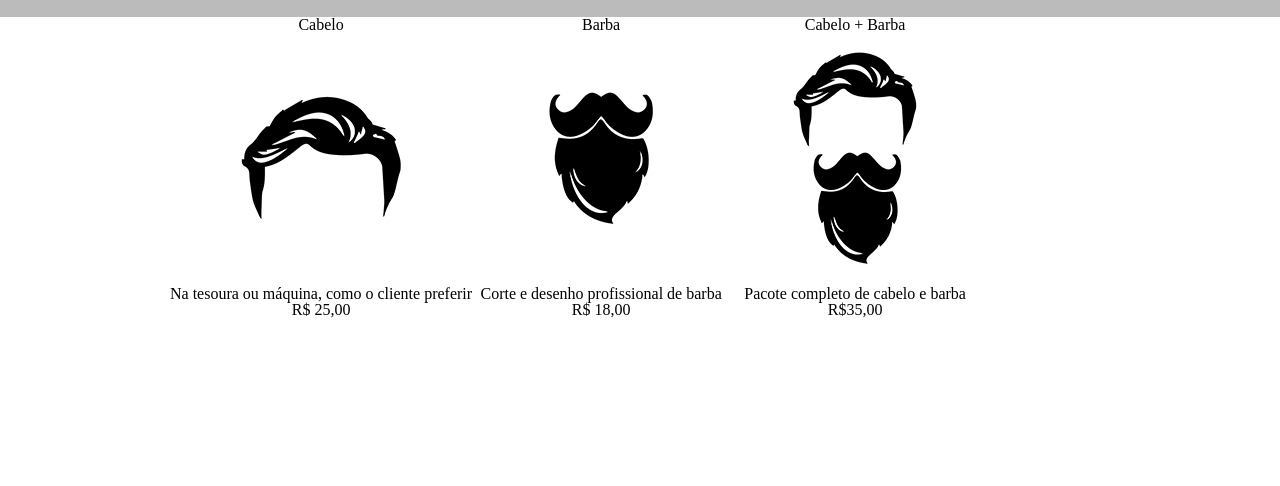
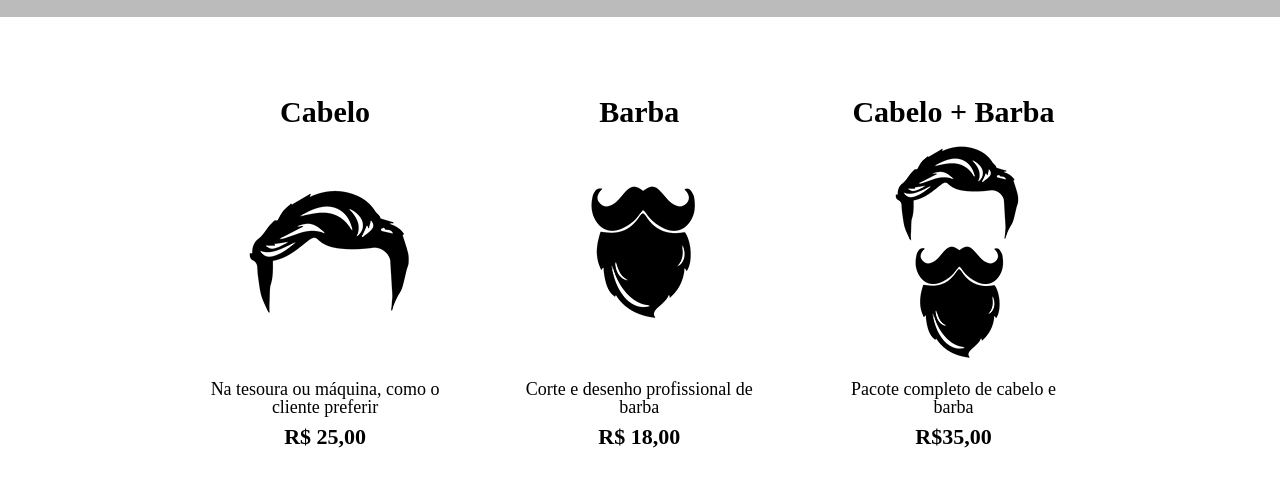
Before and after one commit to heitormorak/ALURA-html-css, a plain HTML site: page Barbearia/produtos.html in a window 1280 px wide. Shown: the part 276-762 px from the top of the page. Drawn offline with Linux system fonts and the light colour scheme.

Commit message:
add products page

```diff
--- a/Barbearia/produtos.css
+++ b/Barbearia/produtos.css
@@ -31,9 +31,30 @@ nav a {
 .produtos{
     width: 940px;
     margin: 0 auto;
+    padding: 50px 0;
 }
 
 .produtos li {
     display: inline-block;
     text-align: center;
+    width: 30%;
+    vertical-align: top;
+    margin: 0 1.5%;
+    padding: 30px 20px;
+    box-sizing: border-box;
 }
+
+.produtos h2{
+    font-size: 30px;
+    font-weight: bold;
+}
+
+.produto-descricao {
+    font-size: 18px;
+}
+
+.produto-preco {
+    font-size: 22px;
+    font-weight: bold;
+    margin: 10px 0 0;
+}
--- a/Barbearia/produtos.html
+++ b/Barbearia/produtos.html
@@ -25,20 +25,20 @@
             <li>
                 <h2>Cabelo</h2>
                 <img src="cabelo.jpg">
-                <p>Na tesoura ou máquina, como o cliente preferir</p>
-                <p>R$ 25,00</p>
+                <p class="produto-descricao">Na tesoura ou máquina, como o cliente preferir</p>
+                <p class="produto-preco">R$ 25,00</p>
             </li>
             <li>
                 <h2>Barba</h2>
                 <img src="barba.jpg">
-                <p>Corte e desenho profissional de barba</p>
-                <p>R$ 18,00</p>
+                <p class="produto-descricao">Corte e desenho profissional de barba</p>
+                <p class="produto-preco">R$ 18,00</p>
             </li>
             <li>
                 <h2>Cabelo + Barba</h2>
                 <img src="cabelo+barba.jpg">
-                <p>Pacote completo de cabelo e barba</p>
-                <p>R$35,00</p>
+                <p class="produto-descricao">Pacote completo de cabelo e barba</p>
+                <p class="produto-preco">R$35,00</p>
             </li>
         </ul>
     </main>
```
